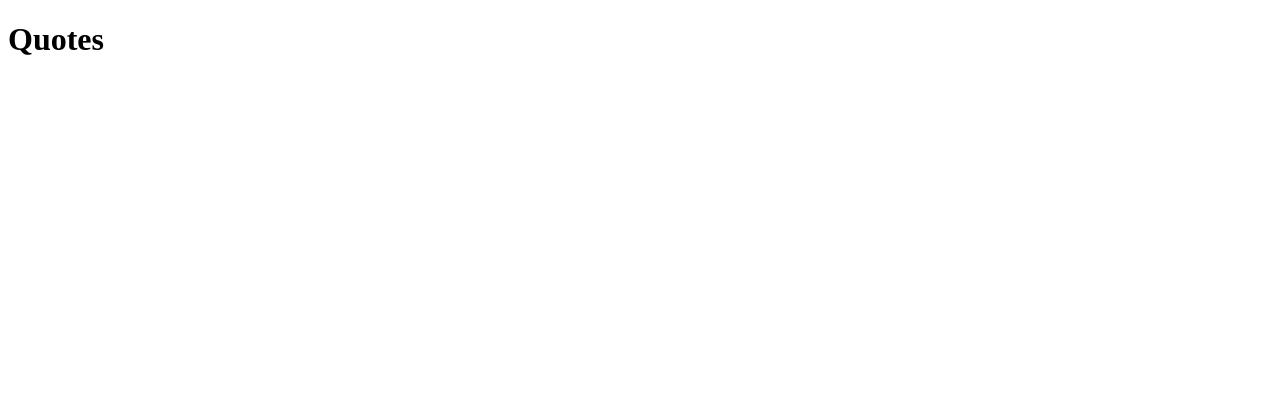
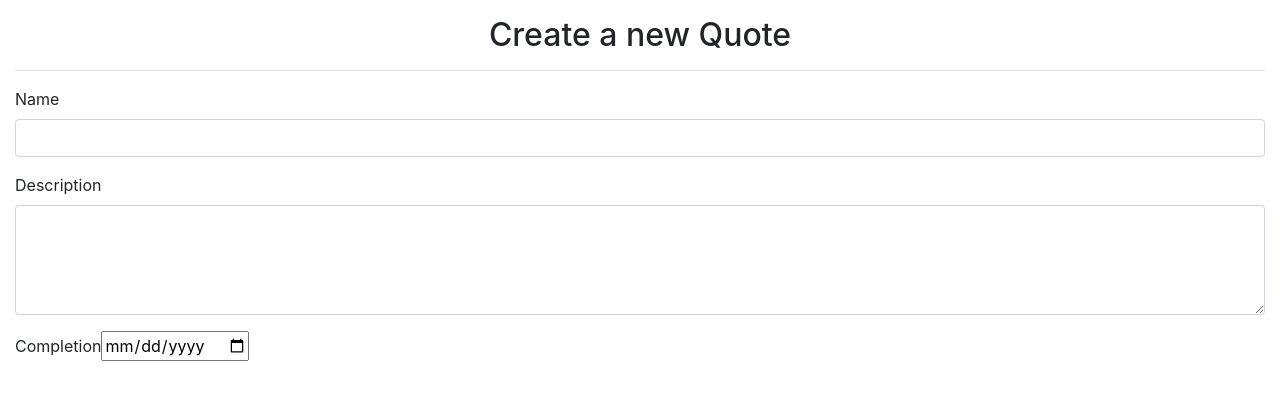
Before and after one commit to Soniakoi/Quote, an Angular app: page / in a window 1280 px wide. Shown: the top 400 px of the page. Built offline with nearby package versions, Linux system fonts and the light colour scheme.

Commit message:
Create form

```diff
--- a/src/app/app.component.html
+++ b/src/app/app.component.html
@@ -1,13 +1,6 @@
-<!-- <div style="text-align:center">
-
-  <h1>
-    <img id="logo" src="assets/images/quotebook.png" alt="QuoteBook" width="150"> Find & Share Inspiring {{ title }}!
-  </h1>
-</div> -->
-
+<link href="https://fonts.googleapis.com/css?family=Pacifico&display=swap" rel="stylesheet">
 
 <div>
-  <h1>Quotes</h1>
   <ul>
     <li *ngFor='let quote of quotes'>
       {{goal}}
--- a/src/app/quote-form/quote-form.component.html
+++ b/src/app/quote-form/quote-form.component.html
@@ -1,3 +1,23 @@
-<p>
-  quote-form works!
-</p>
+<div class="container-fluid">
+  <h2 class="text-center">Create a new Quote</h2>
+  <hr>
+  <form>
+      <div class="form-group">
+
+          <label for="name">Name</label>
+          <input type="text" required class="form-control" id="name">
+
+      </div>
+      <div class="form-group">
+
+          <label for="description">Description</label>
+          <textarea class="form-control" id="description" rows="4" required></textarea>
+
+      </div>
+      <div class="form-group">
+          <label for="complete">Completion</label>
+          <input type='date' id="complete" required>
+
+      </div>
+  </form>
+</div>
--- a/src/app/quote-form/quote-form.component.ts
+++ b/src/app/quote-form/quote-form.component.ts
@@ -1,4 +1,5 @@
-import { Component, OnInit } from '@angular/core';
+import { Component, OnInit, Output, EventEmitter } from '@angular/core';
+import { Quote } from '../quote';
 
 @Component({
   selector: 'app-quote-form',
@@ -7,6 +8,13 @@ import { Component, OnInit } from '@angular/core';
 })
 export class QuoteFormComponent implements OnInit {
 
+  newQuote=new Quote (0,"","","",new Date());
+  @Output() addQuote=new EventEmitter<Quote>();
+
+  submitQuote(){
+    this.addQuote.emit(this.newQuote);
+  }
+
   constructor() { }
 
   ngOnInit() {
--- a/src/app/quote/quote.component.html
+++ b/src/app/quote/quote.component.html
@@ -1,29 +1 @@
-  <!-- <div class="container-fluid" >
-  <h1>Quotes</h1>
-
-  </div>
-<div class="row">
-    <div class="col-md-8 col-sm-7">
-
-        <h3 class="card card-body border-right-0 border-left-0 shadow-sm p-3 mb-5 rounded" appCardColorChange *ngFor='let quote of quotes; let i=index'>
-            <img src="https://img.icons8.com/material-two-tone/24/000000/quote-left.png" width=25><blockquote appHighlightQuote>{{quote.name}} - {{quote.completeDate|date|uppercase}} </blockquote>
-            <button class="btn btn-outline-success" (click)='toggleDetails(i)'>See more</button>
-            <hr>
-
-            <app-quote-details *ngIf="quote.showDetails" [quote]='quote' (isRemove)='deleteQuote($event,i)'></app-quote-details>
-
-        </h3>
-
-      </div>
-
-      <div class="col-md-4 col-sm-5">
-          <app-quote-form (addQuote)="addNewQuote($event)"></app-quote-form>
-      </div>
-
-
-    <p *ngIf='quotes.length > 5'>Quotes are limited to 10, please delete old quotes!</p>
-</div>
-
-
-
-  -->
+<app-quote-form (addQuote)="addNewQuote($event)"></app-quote-form>
--- a/src/styles.css
+++ b/src/styles.css
@@ -1,2 +1,4 @@
 /* You can add global styles to this file, and also import other style files */
-/* @import "~bootstrap/dist/css/bootstrap.css" */
+
+
+@import "~bootstrap/dist/css/bootstrap.css"
```
